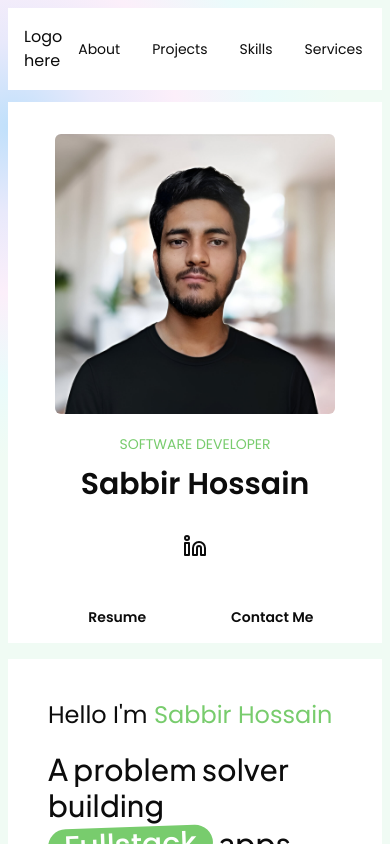
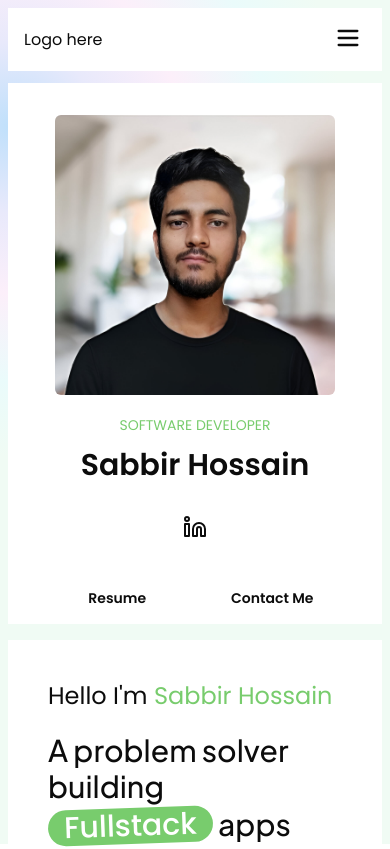
Before and after one commit to oxsabbir/dev-portfolio, a Next.js app: page / in a window 390 px wide. Shown: the top 849 px of the page. Built offline with nearby package versions, Linux system fonts and the light colour scheme; some icons are missing.

Commit message:
complete navigation bar

```diff
--- /dev/null
+++ b/app/components/mobile-menu.tsx
@@ -0,0 +1,62 @@
+"use client";
+import { Menu, X } from "lucide-react";
+import { useEffect, useState } from "react";
+import { navLinks } from "../utils/constants";
+
+export default function MobileMenu() {
+  const [isOpen, setIsOpen] = useState<boolean>(false);
+
+  useEffect(() => {
+    if (isOpen) {
+      document.body.style.overflow = "hidden";
+    } else {
+      document.body.style.overflow = "";
+    }
+  }, [isOpen]);
+
+  return (
+    <div className="block md:hidden">
+      <button
+        onClick={() => setIsOpen((prev) => !prev)}
+        className="bg-transparent p-1 "
+      >
+        {isOpen ? (
+          <X className="w-7 h-7 text-foreground" />
+        ) : (
+          <Menu className="w-7 h-7 text-foreground" />
+        )}
+      </button>
+      {isOpen && (
+        <div
+          onClick={(e) => {
+            e.stopPropagation();
+            setIsOpen(false);
+          }}
+          id="overlay"
+          className="bg-black/80 backdrop-blur-sm min-h-screen  mt-16 w-full absolute top-0 left-0"
+        >
+          <ul
+            id="menu"
+            className={`"flex  items-center w-full  bg-cardGradient bg-background  justify-center flex-col"`}
+          >
+            {navLinks.map((link) => (
+              <li
+                onClick={(e) => {
+                  e.stopPropagation();
+                  setIsOpen(false);
+                }}
+                key={link.path}
+                className="hover:bg-white/5 transition-all duration-300 p-4 border-b border-offWhite"
+              >
+                <a href={"#"} className="flex items-center text-sm  gap-4">
+                  <link.icon className="w-6 h-6" strokeWidth={1.8} />
+                  {link.label}
+                </a>
+              </li>
+            ))}
+          </ul>
+        </div>
+      )}
+    </div>
+  );
+}
--- a/app/components/navigation.tsx
+++ b/app/components/navigation.tsx
@@ -1,11 +1,13 @@
 import Button from "./ui/button";
 import { navLinks } from "../utils/constants";
+import { Menu, X } from "lucide-react";
+import MobileMenu from "./mobile-menu";
 
 export default function Navigation() {
   return (
-    <nav className="px-4 py-3 flex items-center justify-between bg-heroBgGradient bg-background mb-3">
+    <nav className="px-4 py-3 flex items-center justify-between relative bg-heroBgGradient bg-background mb-3">
       <div>Logo here</div>
-      <ul className="flex items-center">
+      <ul className="items-center md:flex hidden">
         {navLinks.map((link) => (
           <li
             key={link.path}
@@ -17,10 +19,15 @@ export default function Navigation() {
           </li>
         ))}
       </ul>
-      <div>
-        <Button variant="secondery" size="sm" className="!rounded-full">
+      <div className="flex items-center">
+        <Button
+          variant="secondery"
+          size="sm"
+          className="!rounded-full hidden md:block"
+        >
           Hire Me
         </Button>
+        <MobileMenu />
       </div>
     </nav>
   );
--- a/app/layout.tsx
+++ b/app/layout.tsx
@@ -31,7 +31,7 @@ export default function RootLayout({
       <body
         className={`${plustJakartaSans.variable} ${poppins.variable} antialiased`}
       >
-        <div className="bodyGradient overflow-auto h-screen">
+        <div className="bodyGradient h-screen">
           <div className="max-w-screen-xxl 4xl:max-w-screen-3xl m-auto p-2">
             <div>{children}</div>
           </div>
--- a/app/utils/constants.js
+++ b/app/utils/constants.js
@@ -40,6 +40,10 @@ import {
   Newspaper,
   Mail,
   UserPen,
+  Contact,
+  Briefcase,
+  Dumbbell,
+  Workflow,
 } from "lucide-react";
 
 export const socialLinks = [
@@ -254,17 +258,17 @@ export const navLinks = [
   {
     label: "Projects",
     path: "/projects",
-    icon: FolderKanban,
+    icon: Briefcase,
   },
   {
     label: "Skills",
     path: "/skills",
-    icon: BadgeCheck,
+    icon: Dumbbell,
   },
   {
     label: "Services",
     path: "/services",
-    icon: Hammer,
+    icon: Workflow,
   },
 
   // {
@@ -280,6 +284,6 @@ export const navLinks = [
   {
     label: "Contact",
     path: "/contact",
-    icon: Mail,
+    icon: Contact,
   },
 ];
```
